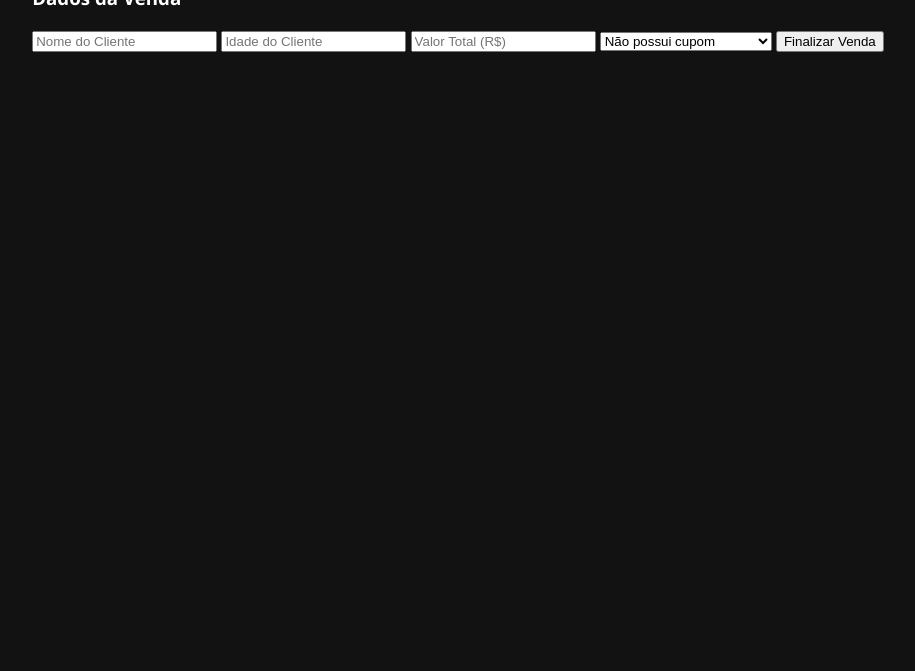
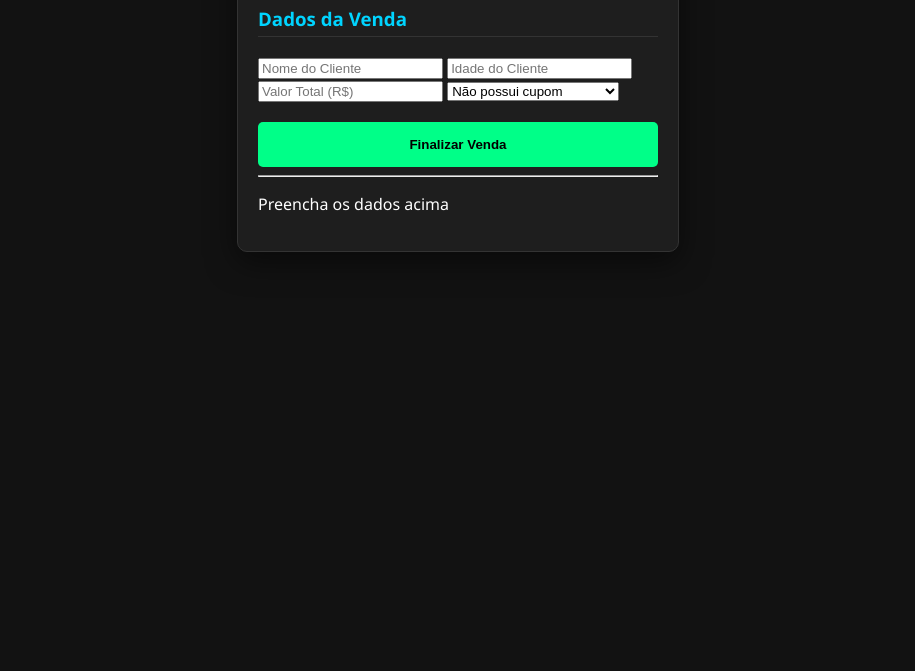
Before and after one commit to nicolygiehl/Frontend_SESI-_Nicoly, a plain HTML site: page index.html in a window 1280 px wide. Shown: the part 129-800 px from the top of the page, without its empty margins (182-1097 px from the left). Drawn offline with Linux system fonts and the light colour scheme.

Commit message:
estilização da página

```diff
--- a/index.html
+++ b/index.html
@@ -24,6 +24,15 @@
             <button onclick="executarSistema()">Finalizar Venda</button>
         </section>
 
+        <hr>
+
+       <section id="feedback">
+            <p id="mensagem-autorizacao">Preencha os dados acima</p>
+            <ul id="lista-estoque"></ul>
+            <div id="relatorio-final" class="card" style="display: none;">
+            </div>
+       </section>
      </div>
+     <script src="script.js"></script>
 </body>
 </html>
--- a/style.css
+++ b/style.css
@@ -6,3 +6,46 @@ body {
     justify-content: center;
     padding: 20px;
 }
+
+.container {
+    width: 400px;
+    background-color: #1e1e1e;
+    padding: 20px;
+    border-radius: 10px;
+    border: 1px solid #333;
+    box-shadow: 0 10px 30px rgba(0,0,0,0.5);
+}
+
+h1{
+    color: #00ff88;
+    text-align: center;
+}
+
+h3{
+    color: #00d4ff;
+    border-bottom: 1px solid #333;
+    padding-bottom: 5px ;
+}
+
+.card{
+    background: #252525;
+    padding: 15px;
+    border-radius: 5px;
+    border-left: 5px solid #00ff88;
+}
+
+button{
+    width: 100%;
+    padding: 15px;
+    margin-top: 20px;
+    background-color: #00ff88;
+    border: none;
+    border-radius: 5px;
+    font-weight: bold;
+    cursor: pointer;
+    transition: 0.3s;
+}
+
+button:hover {
+    background-color: #00cc6e;
+}
```
